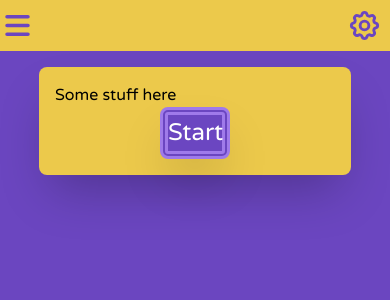
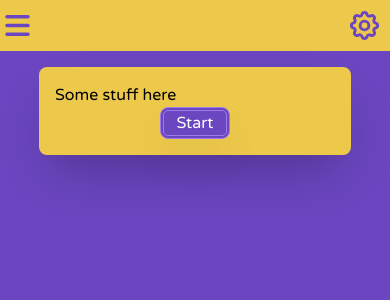
Before and after one commit to mojiwa/toddler-phonics-letter-game, a React (Create React App) app: page / in a window 390 px wide. Shown: the top 300 px of the page. Built offline with nearby package versions, Linux system fonts and the light colour scheme.

Commit message:
fix start button text size

```diff
--- a/src/App.tsx
+++ b/src/App.tsx
@@ -233,7 +233,7 @@ class App extends React.PureComponent<{},IAppState> {
     return(
       <div className='w-4/5 md:w-3/5 mx-auto bg-yellow-500 rounded-lg p-4 md:mt-10 shadow-2xl'>
         Some stuff here
-        <div className='border-purple-500 border-double border-8 w-1/4 text-center mx-auto text-2xl rounded-lg shadow-2xl bg-purple-700 text-white focus:bg-purple-500'>
+        <div className='border-purple-500 border-double border-4 md:border-8 w-1/4 text-center mx-auto md:text-2xl rounded-lg shadow-2xl bg-purple-700 text-white focus:bg-purple-500'>
           <Link to='/phonics-sets' onClick={() => this.setPage(Page.Phonics)}>
             <div >
               Start
```
